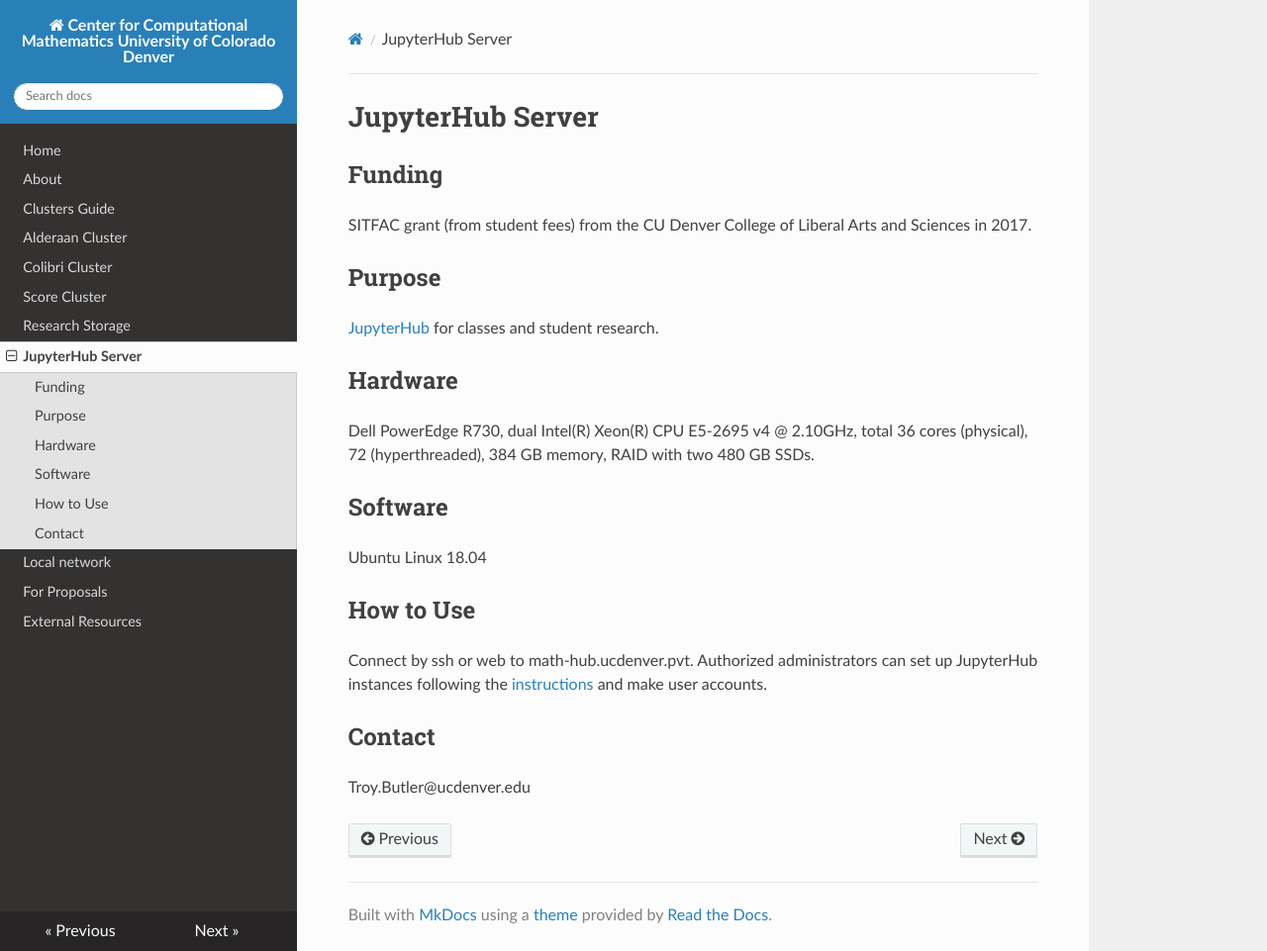
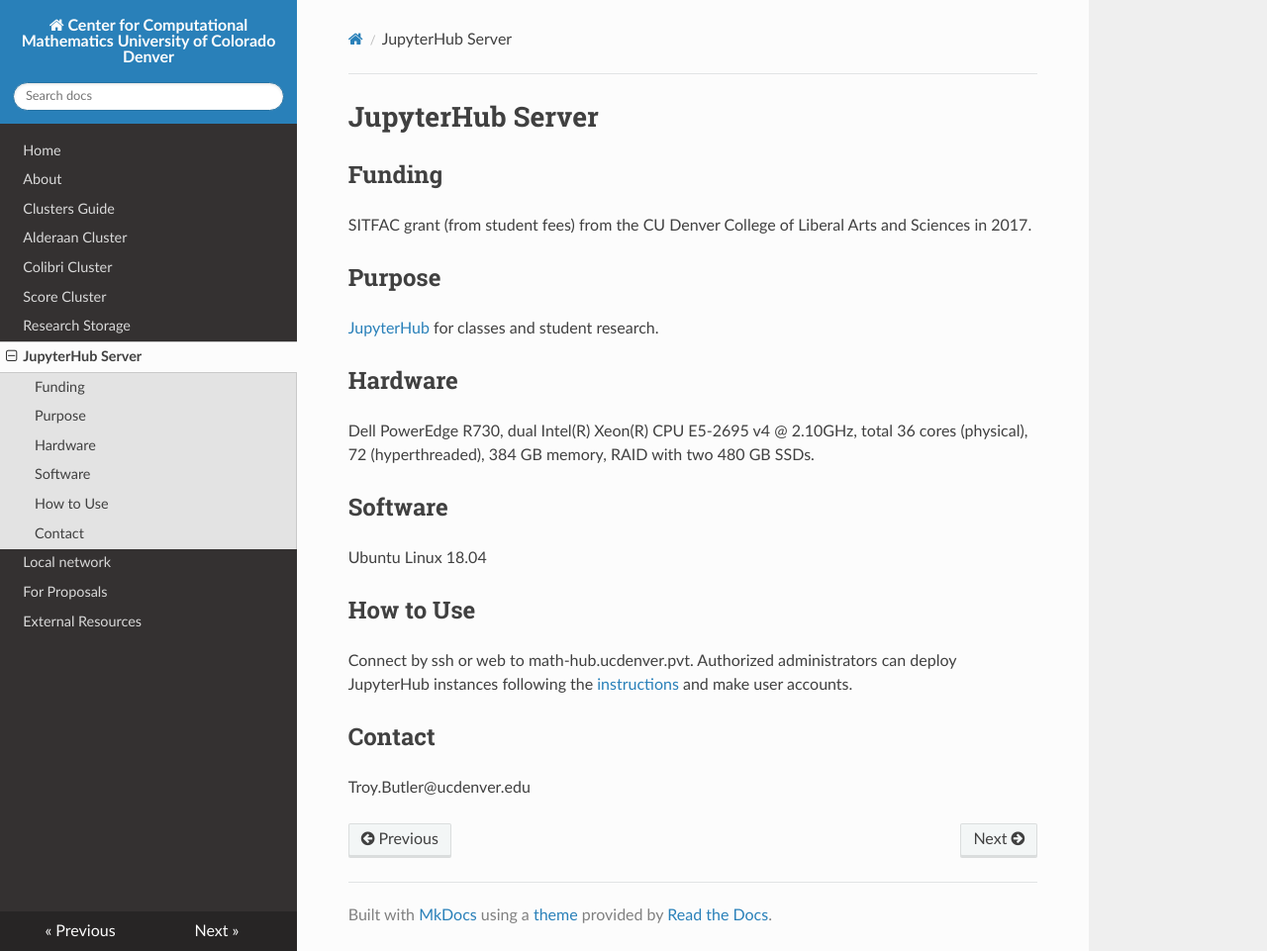
Before and after one commit to ccmucdenver/ccm-docs, an MkDocs documentation site: the page built from docs/jupyterhub.md, in a window 1280 px wide and 961 px high. Shown: the whole window at 99% size. Built offline with MkDocs 1.6.1, drawn with Linux system fonts in a browser that asks for light colours; nearby versions of some CDN libraries.

Commit message:
Update jupyterhub.md

```diff
--- a/docs/jupyterhub.md
+++ b/docs/jupyterhub.md
@@ -14,7 +14,7 @@ Ubuntu Linux 18.04
 
 ## How to Use
 Connect by ssh or web to math-hub.ucdenver.pvt.
-Authorized administrators can set up JupyterHub instances following the  [instructions](https://www.michaelpilosov.com/openscience/hubsetup) and make user accounts.
+Authorized administrators can deploy JupyterHub instances following the  [instructions](https://www.michaelpilosov.com/openscience/hubsetup) and make user accounts.
 
 ## Contact
 Troy.Butler@ucdenver.edu
```
